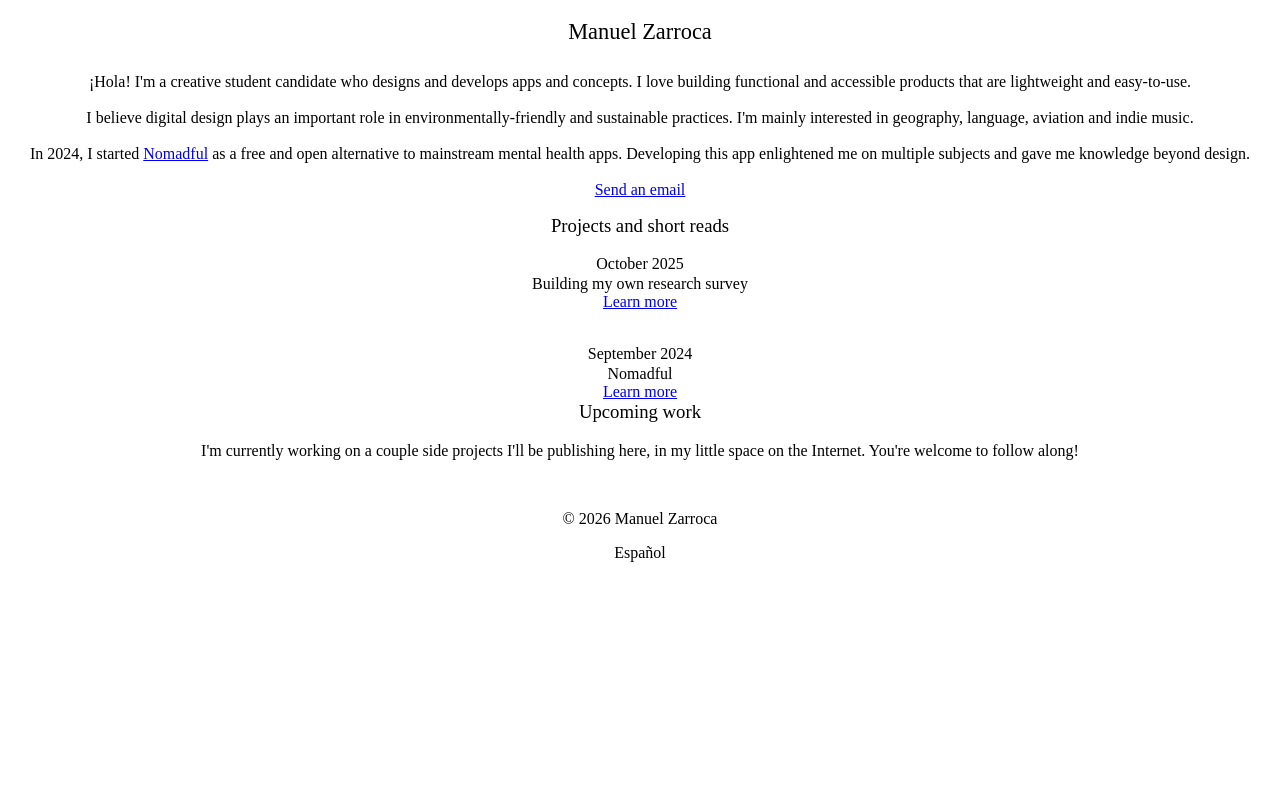
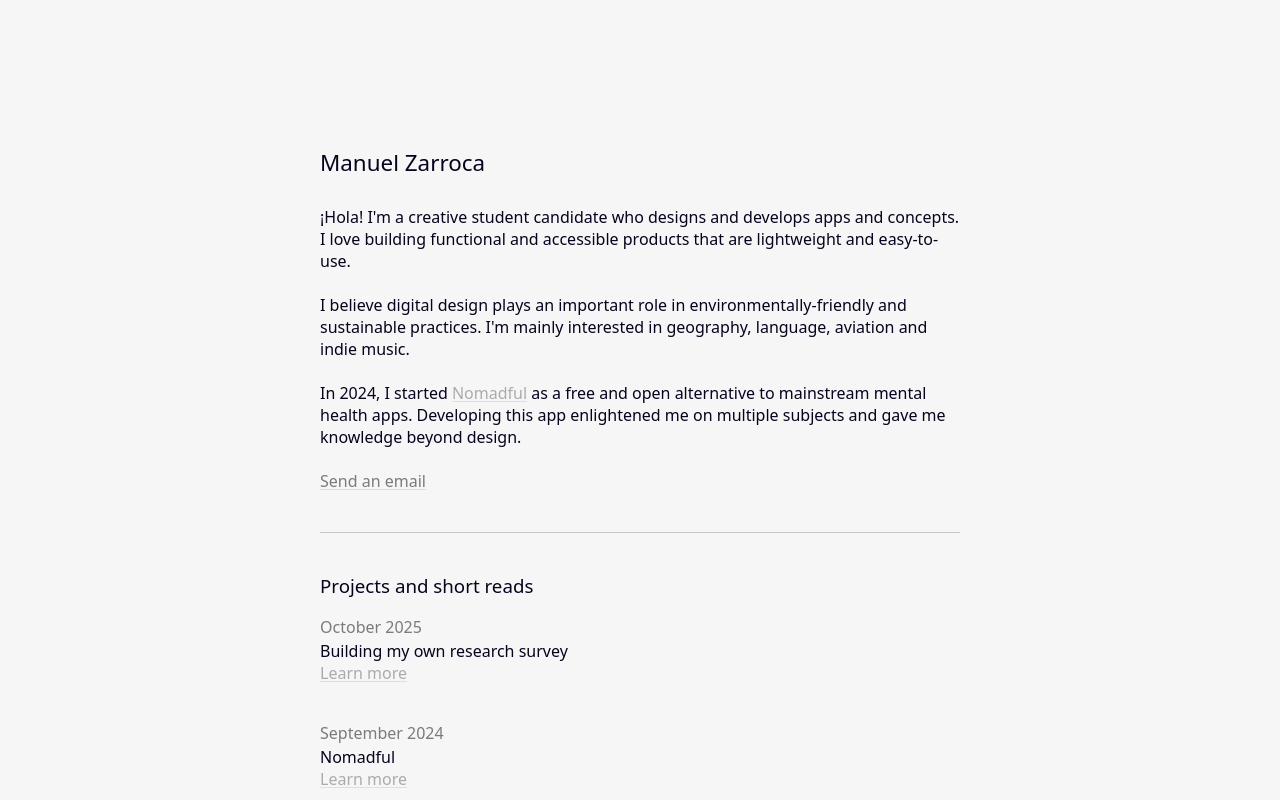
Before and after one commit to manuelzarroca/p, a plain HTML site: page index.html in a window 1280 px wide. Shown: the top 800 px of the page. Drawn offline with Linux system fonts and the light colour scheme; the site is published under a folder, as on GitHub Pages, so addresses that start at the root find nothing; a script that the page names is missing; a web font is replaced by a local one.

Commit message:
Update index.html

```diff
--- a/index.html
+++ b/index.html
@@ -4,8 +4,8 @@
         <meta charset="utf-8">
         <meta name="viewport" content="width=device-width, initial-scale=1, viewport-fit=cover">
         <title>Manuel Zarroca</title>
-        <link rel="icon" type="image/x-icon" href="/i/icon.png">
-        <link rel="stylesheet" href="/style.css">
+        <link rel="icon" type="image/x-icon" href="i/icon.png">
+        <link rel="stylesheet" href="style.css">
         <script src="https://cdnjs.cloudflare.com/ajax/libs/translater.js/1.0.12/translater.min.js" integrity="sha512-lVd8Ov3O+4Ubc0HN0IKhjbP4nOg7MDoQORI2tpkWSdRr3440zt31uR+lgO9QNDGrBUjq/hcsMjQDVux/02142w==" crossorigin="anonymous" referrerpolicy="no-referrer"></script>
     </head>
     <body>
@@ -25,7 +25,7 @@
                     <br>
                     In 2024, I started
                     <!--{es}En 2024 empecé-->
-                    <a href="/a/nomadful">Nomadful</a>
+                    <a href="a/nomadful">Nomadful</a>
                     as a free and open alternative to mainstream mental health apps. Developing this app enlightened me on multiple subjects and gave me knowledge beyond design.
                     <!--{es} como una alternativa abierta y gratuita a las grandes apps de salud mental. Desarrollar esta app amplió mi perspectiva en múltiples materias, y me otorgó conocimiento más allá del diseño.-->
                     <br>
@@ -48,7 +48,7 @@
                     Building my own research survey
                     <!--{es}Construyendo mi propia encuesta de investigación-->
                 </h4>
-                <a href="/a/survey" style="margin-bottom: 0px;">
+                <a href="a/survey" style="margin-bottom: 0px;">
                     Learn more
                     <!--{es}Leer a detalle-->
                 </a>
@@ -61,7 +61,7 @@
                 <h4 style="font-weight: 500; margin-top: 2px; margin-bottom: 0px;">
                     Nomadful
                 </h4>
-                <a href="/a/nomadful" style="margin-bottom: 0px;">
+                <a href="a/nomadful" style="margin-bottom: 0px;">
                     Learn more
                     <!--{es}Leer a detalle-->
                 </a>
```
